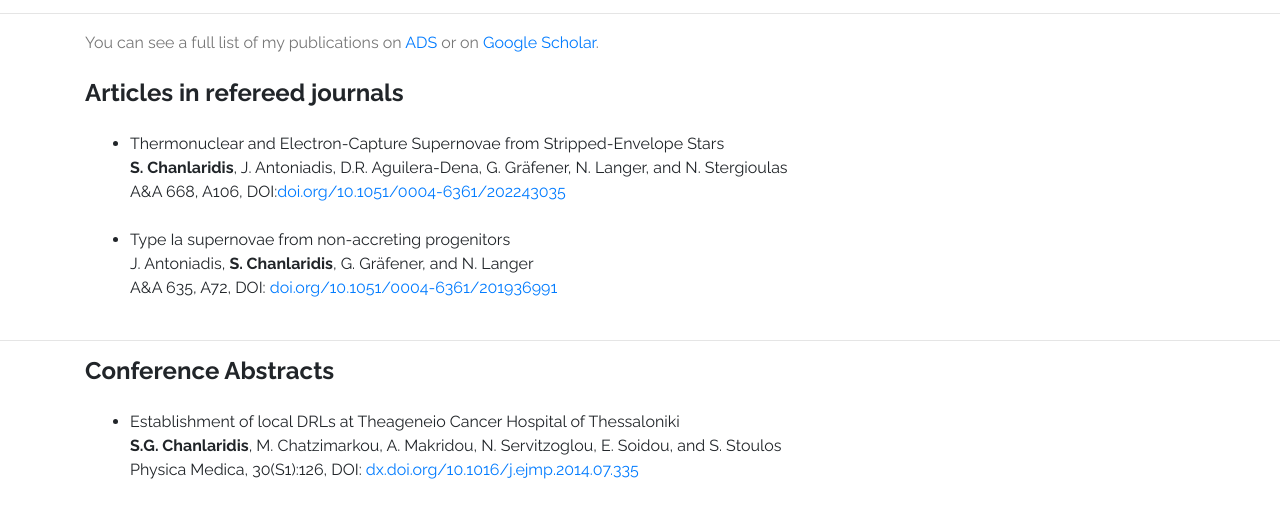
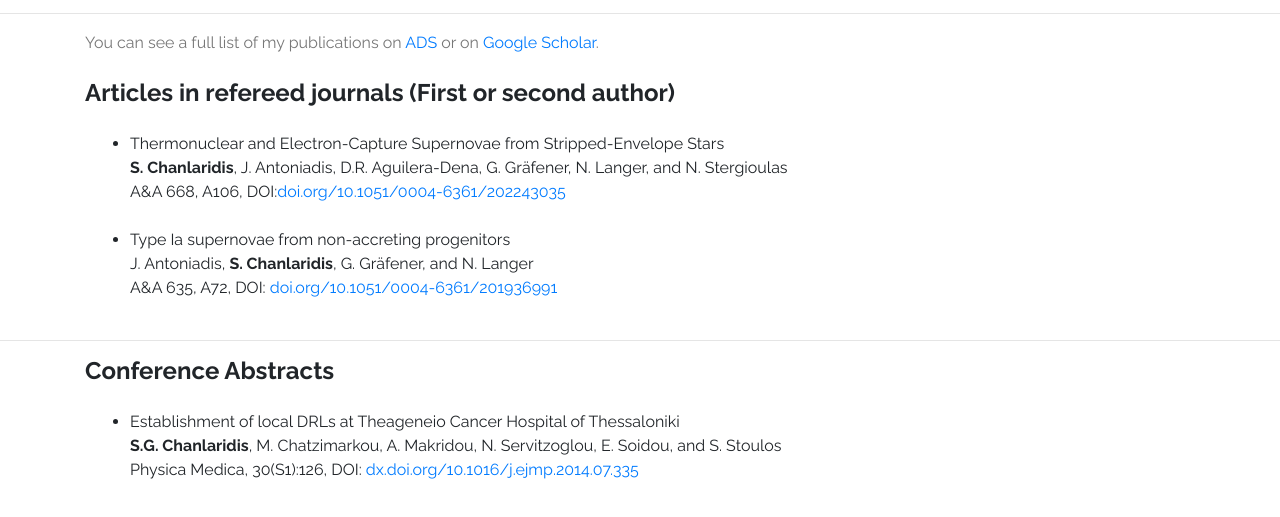
Before and after one commit to schanlar/schanlar.github.io, a plain HTML site: page publications.html in a window 1280 px wide. Shown: the part 133-650 px from the top of the page. Drawn offline with Linux system fonts and the light colour scheme.

Commit message:
clarification added

```diff
--- a/publications.html
+++ b/publications.html
@@ -116,7 +116,7 @@
       <div class="container">
         <p align="justify" style="font-size:100%;">You can see a full list of my publications on <a href="https://ui.adsabs.harvard.edu/search/p_=0&q=%20author%3A%22chanlaridis%22&sort=date%20desc%2C%20bibcode%20desc">ADS</a> or on <a href="https://scholar.google.com/citations?user=IRZcn5oAAAAJ&hl=en">Google Scholar</a>.
         </p><br>
-        <h4><b>Articles in refereed journals</b></h4><br>
+        <h4><b>Articles in refereed journals (First or second author)</b></h4><br>
         <div style="margin-left:45px; width:100%;">
           <ul class="bullets">
               <li>Thermonuclear and Electron-Capture Supernovae from Stripped-Envelope Stars<br>
```
